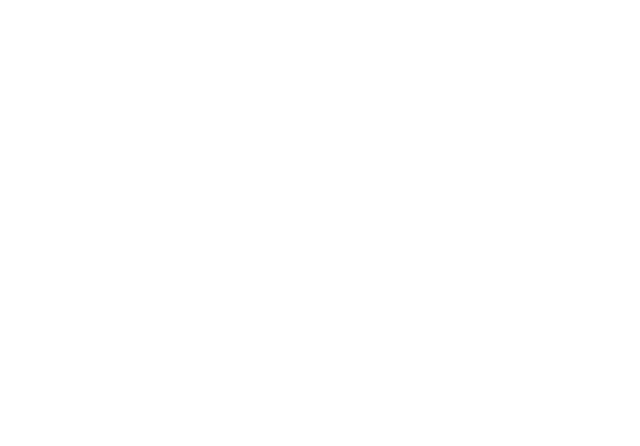
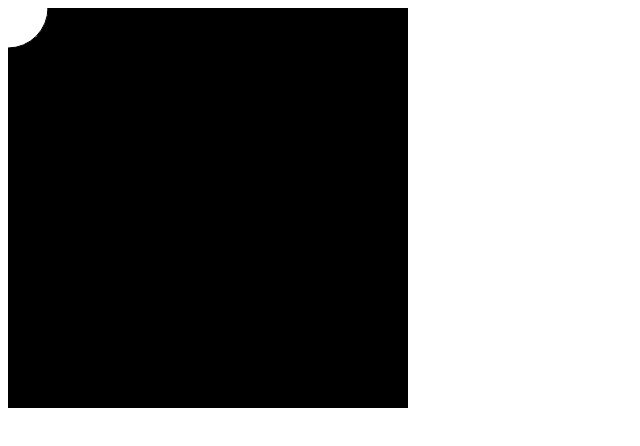
Before and after one commit to Grondinite/p5-boilderplate, a website built with Vite: page index.html in a window 1280 px wide. Shown: the whole page, without its empty margins (0-640 px from the left). Built offline with nearby package versions, Linux system fonts and the light colour scheme.

Commit message:
Add basic vite environment

```diff
--- a/index.html
+++ b/index.html
@@ -5,6 +5,6 @@
     <title>p5 Boilderplate</title>
 </head>
 <body>
-
+    <script type="module" src="init.js"></script>
 </body>
 </html>
--- a/index.js
+++ b/index.js
@@ -0,0 +1,13 @@
+import p5 from 'p5'
+
+const setup = () => {
+    createCanvas(400, 400);
+    background(0);
+}
+
+const draw = () => {
+    circle(mouseX, mouseY, 80);
+}
+
+
+export default { setup, draw };
--- /dev/null
+++ b/init.js
@@ -0,0 +1,8 @@
+import p5Methods from "./index"
+
+window.setup = p5Methods.setup;
+window.draw = p5Methods.draw;
+
+if (p5Methods.preload !== undefined) {
+    window.preload = p5Methods.preload
+}
```
Also changed, not shown: package.json (+9 -2 lines), 1 other file.
